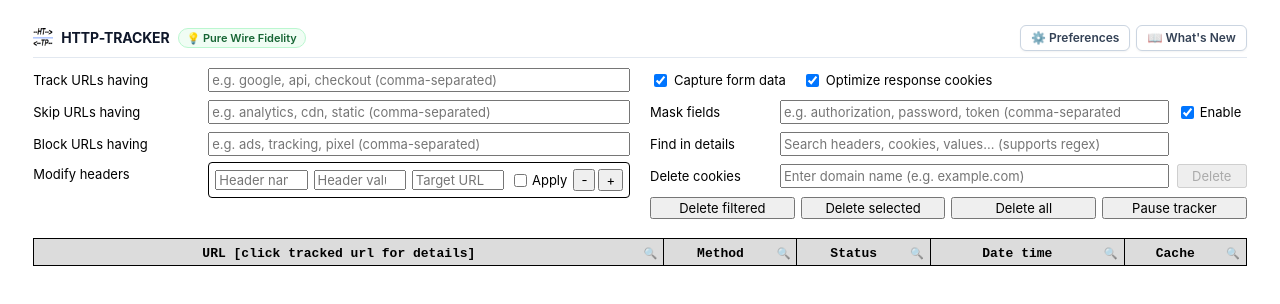
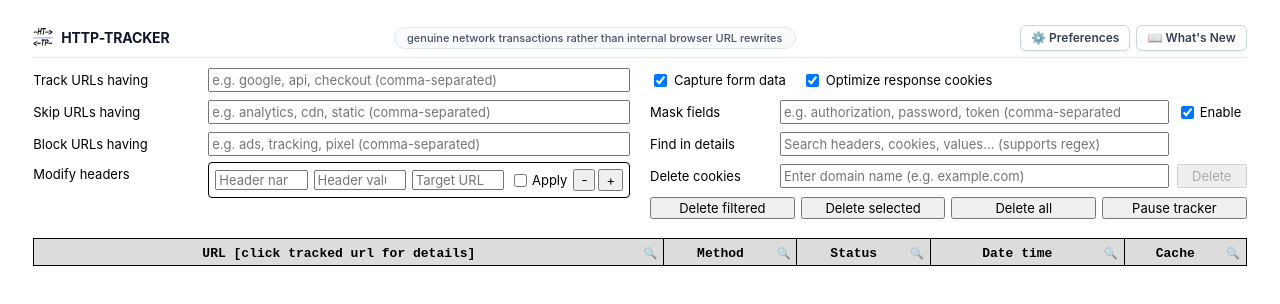
Before and after one commit to venukbh/http-tracker, a browser extension: page src/html/http-tracker.html in a window 1280 px wide. Drawn offline with Linux system fonts and the light colour scheme.

Commit message:
feat(ui): center align genuine network transactions text with left branding and right buttons

```diff
--- a/src/css/styles.css
+++ b/src/css/styles.css
@@ -387,17 +387,17 @@
   display: flex;
   align-items: center;
   justify-content: space-between;
-  flex-wrap: wrap;
-  gap: 8px;
+  gap: 12px;
   margin-bottom: 8px;
   padding-bottom: 6px;
   border-bottom: 1px solid #e2e8f0;
 }
 
-.tracker_brand_group {
+.tracker_header_left {
   display: flex;
   align-items: center;
   gap: 8px;
+  flex: 0 0 auto;
 }
 
 .tracker_brand_icon {
@@ -417,31 +417,46 @@
   line-height: 1;
 }
 
+.tracker_header_center {
+  display: flex;
+  align-items: center;
+  justify-content: center;
+  flex: 1 1 auto;
+  text-align: center;
+  min-width: 0;
+}
+
 .tracker_fidelity_badge {
   display: inline-flex;
   align-items: center;
-  gap: 4px;
-  padding: 2px 8px;
-  background-color: #f0fdf4;
-  border: 1px solid #bbf7d0;
-  color: #166534;
+  gap: 5px;
+  padding: 3px 12px;
+  background-color: #f8fafc;
+  border: 1px solid #e2e8f0;
+  color: #475569;
   font-size: 11px;
-  font-weight: 600;
+  font-weight: 500;
   border-radius: 12px;
   cursor: pointer;
   user-select: none;
   transition: all 0.15s ease;
+  white-space: nowrap;
+  overflow: hidden;
+  text-overflow: ellipsis;
+  max-width: 100%;
 }
 
 .tracker_fidelity_badge:hover {
-  background-color: #dcfce7;
-  border-color: #86efac;
+  background-color: #f1f5f9;
+  border-color: #cbd5e1;
+  color: #0f172a;
 }
 
 .tracker_header_actions {
   display: flex;
   gap: 6px;
   align-items: center;
+  flex: 0 0 auto;
 }
 
 .web_event_list_url {
--- a/src/html/http-tracker.html
+++ b/src/html/http-tracker.html
@@ -18,11 +18,13 @@
 <body>
   <main id="web_events_tracking" class="web_event_tracker">
     <header class="tracker_header_bar">
-      <div class="tracker_brand_group">
+      <div class="tracker_header_left">
         <img src="/src/assets/icon_32px.png" alt="HTTP-TRACKER" class="tracker_brand_icon" />
         <h1 class="tracker_brand_title">HTTP-TRACKER</h1>
+      </div>
+      <div class="tracker_header_center">
         <span id="fidelity_badge" class="tracker_fidelity_badge"
-          title="Captures and inspects actual on-the-wire HTTP/HTTPS traffic dispatched through the browser network stack (including multi-hop server redirects and native HSTS upgrades). Click to view preferences.">💡 Pure Wire Fidelity</span>
+          title="Captures and inspects actual on-the-wire HTTP/HTTPS traffic dispatched through the browser network stack (including multi-hop server redirects and native HSTS upgrades). Click to view preferences.">genuine network transactions rather than internal browser URL rewrites</span>
       </div>
       <div class="tracker_header_actions">
         <button id="preferences" type="button" class="wn_btn wn_btn_secondary web_event_button_preferences"
```
Also changed, not shown: test/whats-new.test.mjs (+1 -1 lines).
